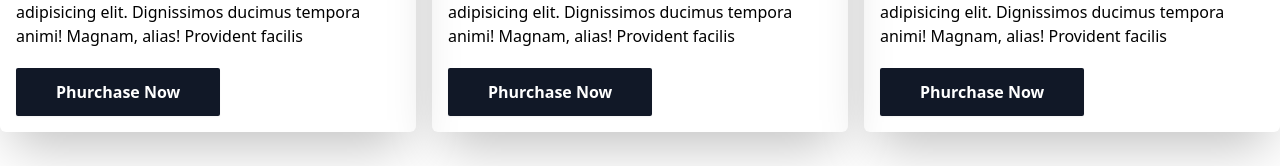
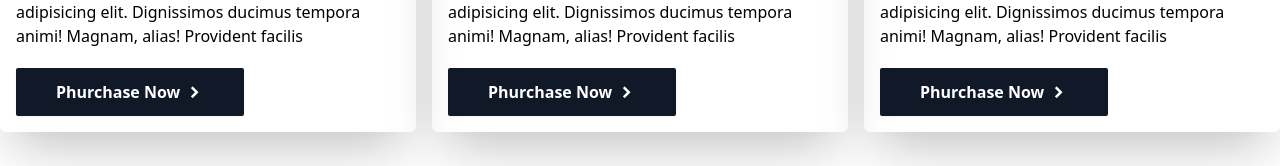
Before and after one commit to emon84090/gellary-station, a React (Create React App) app: page / in a window 1280 px wide. Shown: the part 1260-1426 px from the top of the page. Built offline with nearby package versions, Linux system fonts and the light colour scheme.

Commit message:
icon adding done

```diff
--- a/public/index.html
+++ b/public/index.html
@@ -8,6 +8,7 @@
   <meta name="theme-color" content="#000000" />
   <meta name="description" content="Web site created using create-react-app" />
   <link rel="apple-touch-icon" href="%PUBLIC_URL%/logo192.png" />
+  <link href='https://unpkg.com/boxicons@2.1.2/css/boxicons.min.css' rel='stylesheet'>
   <!--
       manifest.json provides metadata used when your web app is installed on a
       user's mobile device or desktop. See https://developers.google.com/web/fundamentals/web-app-manifest/
--- a/src/Component/Home page/Showservices.js
+++ b/src/Component/Home page/Showservices.js
@@ -18,7 +18,10 @@ const Showservices = (props) => {
                 </div>
 
                 <div className="buy-btn mt-5">
-                    <button className='bg-gray-900 rounded-sm shadow-sm px-10 h-12 font-semibold capitalize text-white'>phurchase now</button>
+                    <button className='bg-gray-900 rounded-sm group flex justify-center items-center shadow-sm px-10 h-12 font-semibold capitalize text-white'>phurchase now  <i class='bx bxs-chevron-right group-hover:ml-3 transition-all ml-1 text-xl'></i></button>
+
+
+
                 </div>
             </div>
         </>
```
